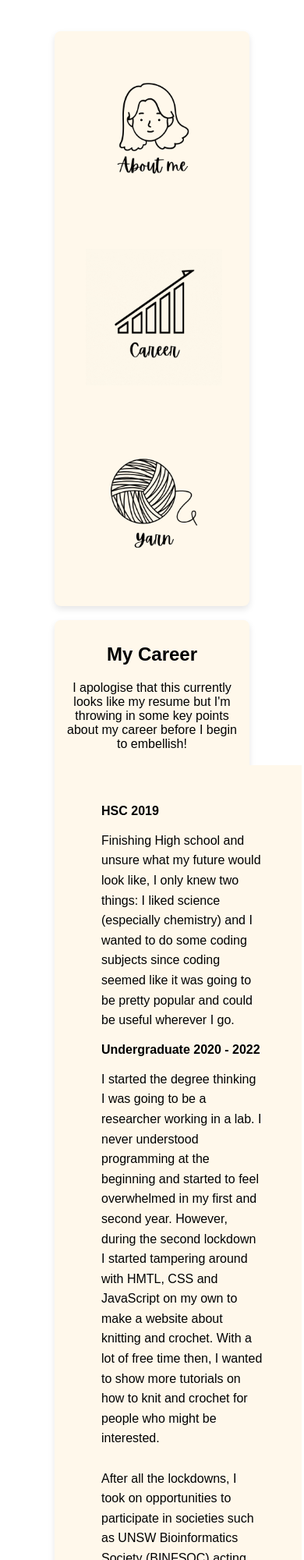
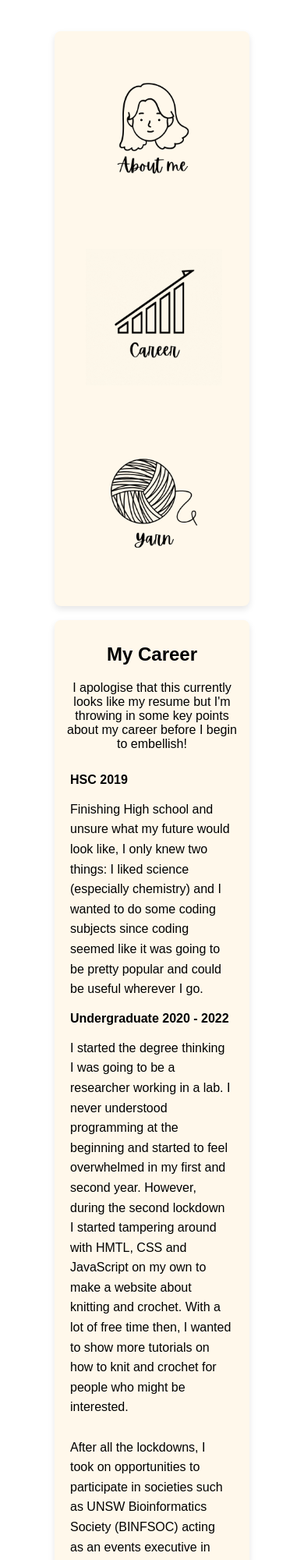
Before and after one commit to vandana1408/allthingsvandana, a React (Create React App) app: page /career in a window 390 px wide. Shown: the top 2000 px of the page at 78% size. Built offline with nearby package versions, Linux system fonts and the light colour scheme.

Commit message:
fix bordering in withIncoming

```diff
--- a/src/App.css
+++ b/src/App.css
@@ -32,10 +32,9 @@ h1 {
 .withincoming {
   width: 90%;
   background-color: #fff8eb;
-  padding: 50px;
+  padding: 30px;
   text-align: left;
 }
-
 
 p {
   line-height: 1.6;
@@ -55,6 +54,10 @@ img {
 
   .Incoming {
     padding: 15px;
+  }
+
+  .withincoming {
+    padding: 10px;
   }
 
   img {
```
